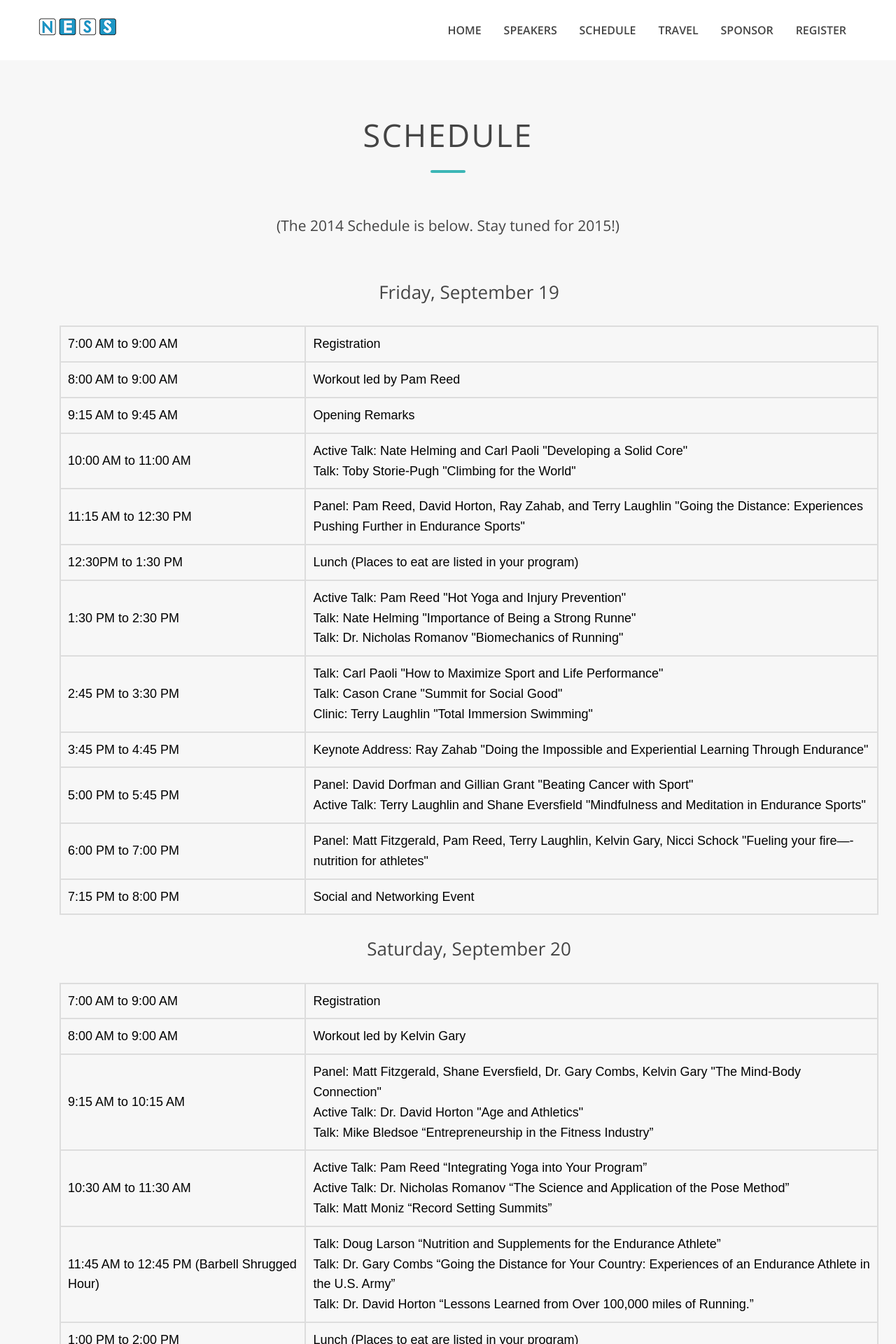
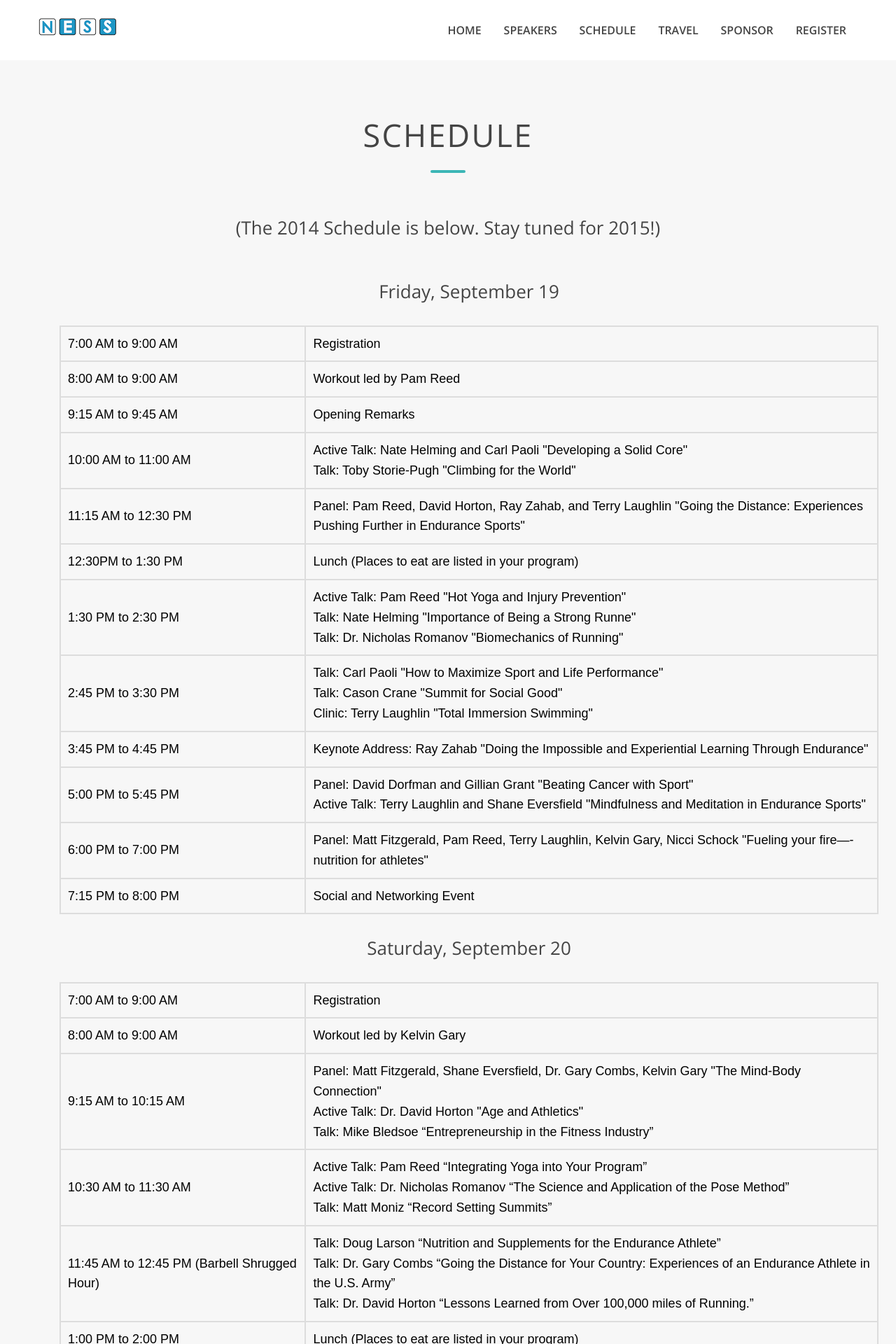
Before and after one commit to teamuness/teamuness.github.io, a Jekyll site: the page built from schedule/index.md, in a window 1280 px wide. Shown: the top 1920 px of the page at 70% size. Built offline with Jekyll 4.4.1, drawn with Linux system fonts in a browser that asks for light colours.

```diff
--- a/schedule/index.md
+++ b/schedule/index.md
@@ -29,7 +29,7 @@ layout: default
                 <div class="span12">
                   <center>
                     <h1 class="section-title">Schedule</h1><br /><br />
-                    <h3>(The 2014 Schedule is below. Stay tuned for 2015!)</h3>
+                    <h2>(The 2014 Schedule is below. Stay tuned for 2015!)</h2>
                 </center>
 
                 <br />
```
